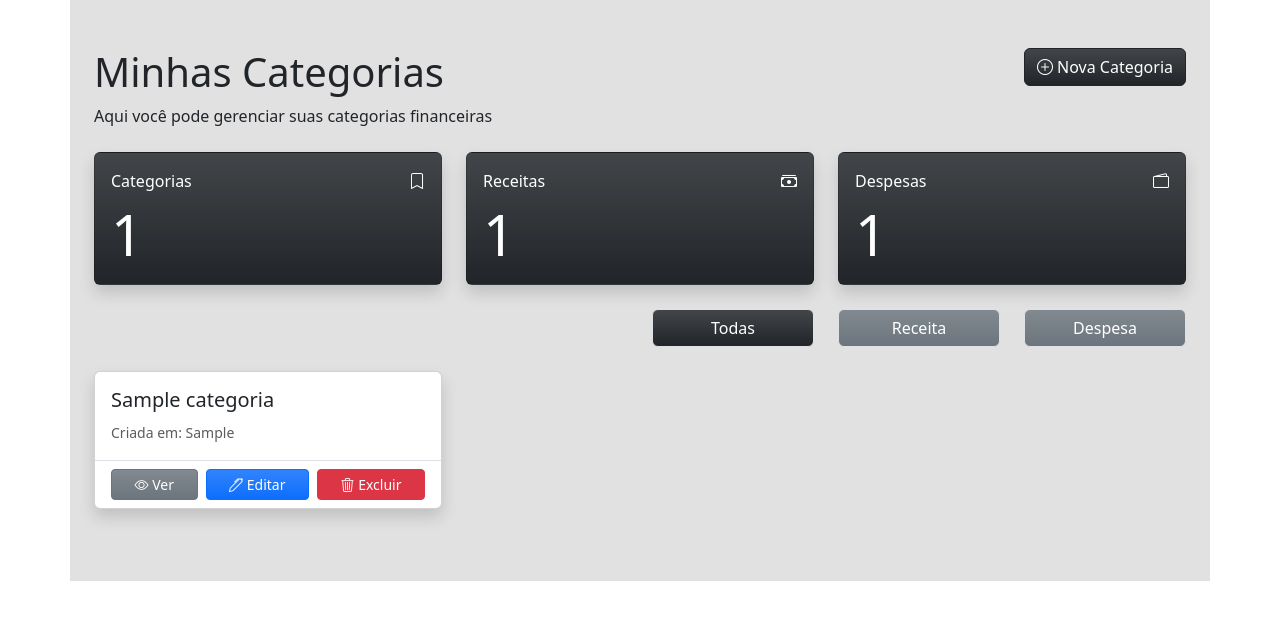
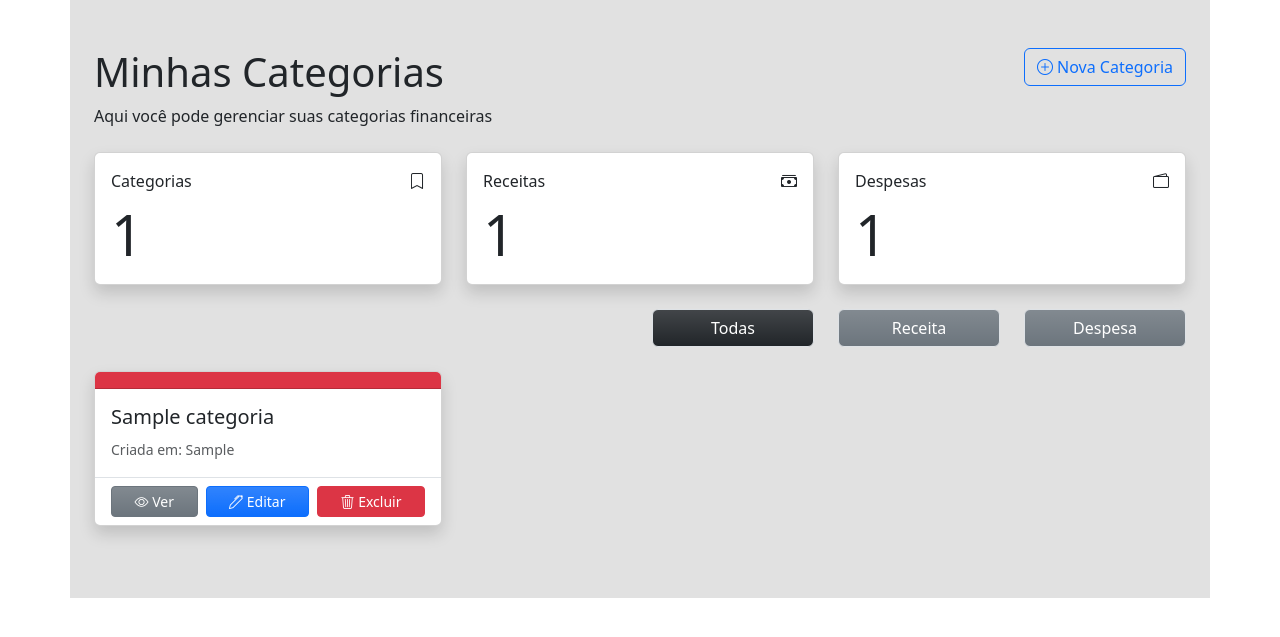
Before and after one commit to leonhardc/gestor-de-financas-pessoais, a Django app: template templates/contas/listar_categorias.html in a window 1280 px wide. Shown: the top 637 px of the page. Run offline with Django 5.2, Linux system fonts and the light colour scheme; the template is opened without the code that fills it: most values are stand-ins (such as "Sample title", 1, 10 or a date in 2020); parts of the project's set-up code (start-up, migrations or seed data) failed here and were passed over.

Commit message:
mudanca no design do template de listar categorias

```diff
--- a/templates/contas/listar_categorias.html
+++ b/templates/contas/listar_categorias.html
@@ -10,7 +10,7 @@
             <span>Aqui você pode gerenciar suas categorias financeiras</span>
         </div>
         <div class="col-auto">
-            <a href="{% url 'contas:nova_categoria' %}" class="btn btn-dark bg-gradient">
+            <a href="{% url 'contas:nova_categoria' %}" class="btn btn-outline-primary bg-gradient">
                 <i class="bi bi-plus-circle"></i>
                 Nova Categoria</a>
         </div>
@@ -21,7 +21,7 @@
             {% if categorias %}
             <div class="row">
                 <div class="col-md-4 col-12 col-sm-4">
-                    <div class="card text-bg-dark shadow bg-gradient">
+                    <div class="card shadow">
                         <div class="card-body">
                             <span class="card-title d-flex justify-content-between">
                                 Categorias
@@ -32,7 +32,7 @@
                     </div>
                 </div>
                 <div class="col-md-4 col-12 col-sm-4">
-                    <div class="card text-bg-dark shadow bg-gradient">
+                    <div class="card shadow">
                         <div class="card-body">
                             <span class="card-title d-flex justify-content-between">
                                 Receitas
@@ -43,7 +43,7 @@
                     </div>
                 </div>
                 <div class="col-md-4 col-12 col-sm-4">
-                    <div class="card text-bg-dark shadow bg-gradient">
+                    <div class="card shadow">
                         <div class="card-body">
                             <span class="card-title d-flex justify-content-between">
                                 Despesas
@@ -80,6 +80,7 @@
                 {% for categoria in categorias %}
                 <div class="col categoria" data-tipo="{{categoria.tipo}}">
                     <div class="card h-100 shadow">
+                        <div class="card-header {% if categoria.tipo == 'receita' %}bg-primary{% else %}bg-danger{% endif %}"></div>
                         <div class="card-body">
                             <h5 class="card-title">{{ categoria.nome }}</h5>
                             <p class="card-text text-muted">
```
